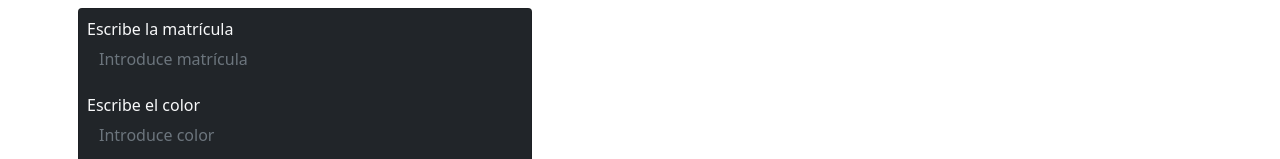
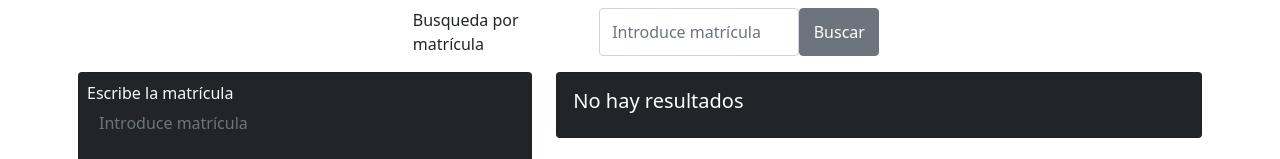
Before and after one commit to PMUbide/CRUD_concesionario, a Flask app: page /vehiculos/ in a window 1280 px wide. Shown: the part 72-231 px from the top of the page. Run offline with Flask 2, Linux system fonts and the light colour scheme.

Commit message:
creado función para búsqueda por matrícula

```diff
--- a/models/vehiculo.py
+++ b/models/vehiculo.py
@@ -3,6 +3,7 @@ from utils.db import db
 
 
 class Vehiculo(db.Model):
+    __searchable__ = ['matricula']
     id = db.Column(db.Integer, primary_key=True)
     matricula = db.Column(db.String(100))
     color = db.Column(db.String(100))
--- a/routes/vehiculo.py
+++ b/routes/vehiculo.py
@@ -41,3 +41,18 @@ def add():
 
     # Función de flask para hacer redirecciones
     return redirect(url_for('marcas.index'))
+
+
+@vehiculos.route("/vehiculos/busqueda", methods=["POST"])
+def search():
+
+    matricula = request.form["matricula2"]
+
+    series = Serie.query.all()
+    results = []
+    encontrado = Vehiculo.query.filter_by(matricula=matricula).first()
+    if encontrado != None:
+        results.append(Vehiculo.query.filter_by(matricula=matricula).first())
+
+    # return redirect(url_for('vehiculos.index'))
+    return render_template("vehiculos/index.html", series=series, vehiculos= results)
--- a/templates/vehiculos/index.html
+++ b/templates/vehiculos/index.html
@@ -2,7 +2,17 @@
 
 {% block body %}
 
-
+<div class="row justify-content-center">
+    <div class="col-5 ">
+        <form action="/vehiculos/busqueda" method="POST" class=" bg-ligth text-dark">
+            <div class="mb-3 row">
+                <label for="matricula2" class="col">Busqueda por matrícula </label>
+                <input class="form-control col text-white" type="text" name="matricula2" placeholder="Introduce matrícula" />
+                <button class="btn btn-secondary col-2">Buscar</button>
+            </div>
+        </form>
+    </div>
+</div>
 
 <div class="row">
 
@@ -45,7 +55,7 @@
 
     <div class="col-md-7">
 
-
+        {% if vehiculos|length > 0 %}
             <!--MOTOR que usa Flask para esto es NINJA, usa formato liquid-->
             {% for v in vehiculos %}
 
@@ -67,6 +77,18 @@
 
             {% endfor %}
 
+        {% else %}
+
+            <div class="card mb-1 text-white bg-dark">
+                <div class="card-body">
+                    <div class="d-flex justify-content-between">
+                        <h5 class="text-white">No hay resultados</h5>
+                    </div>
+                </div>
+            </div>
+
+        {% endif %}
+
     </div>
 
 
```
Lines whose indentation alone changed are shown as unchanged.
